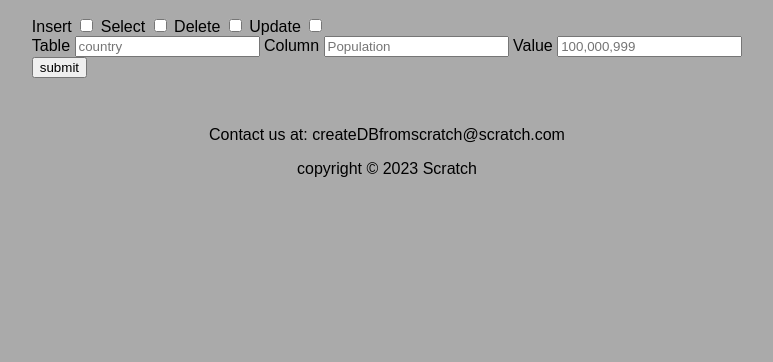
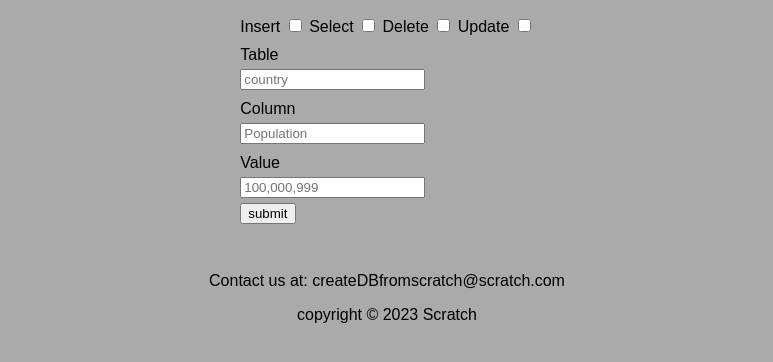
Before and after one commit to jpow18/scratch-pdo-db, a PHP site: page / in a window 1280 px wide. Shown: the part 120-482 px from the top of the page, without its empty margins (253-1026 px from the left). Run offline with PHP 8.4, Linux system fonts and the light colour scheme.

Commit message:
Changed stylings for input[type=text].

```diff
--- a/css/main.css
+++ b/css/main.css
@@ -23,6 +23,18 @@ form.checkbox {
   padding: 1em;
 }
 
+.text label {
+  display: block;
+  margin-bottom: 5px;
+  margin-top: 10px;
+}
+
+.text input {
+  display: block;
+  margin-bottom: 5px;
+}
+
+
 footer {
   text-align: center;
   padding: 1em;
```
